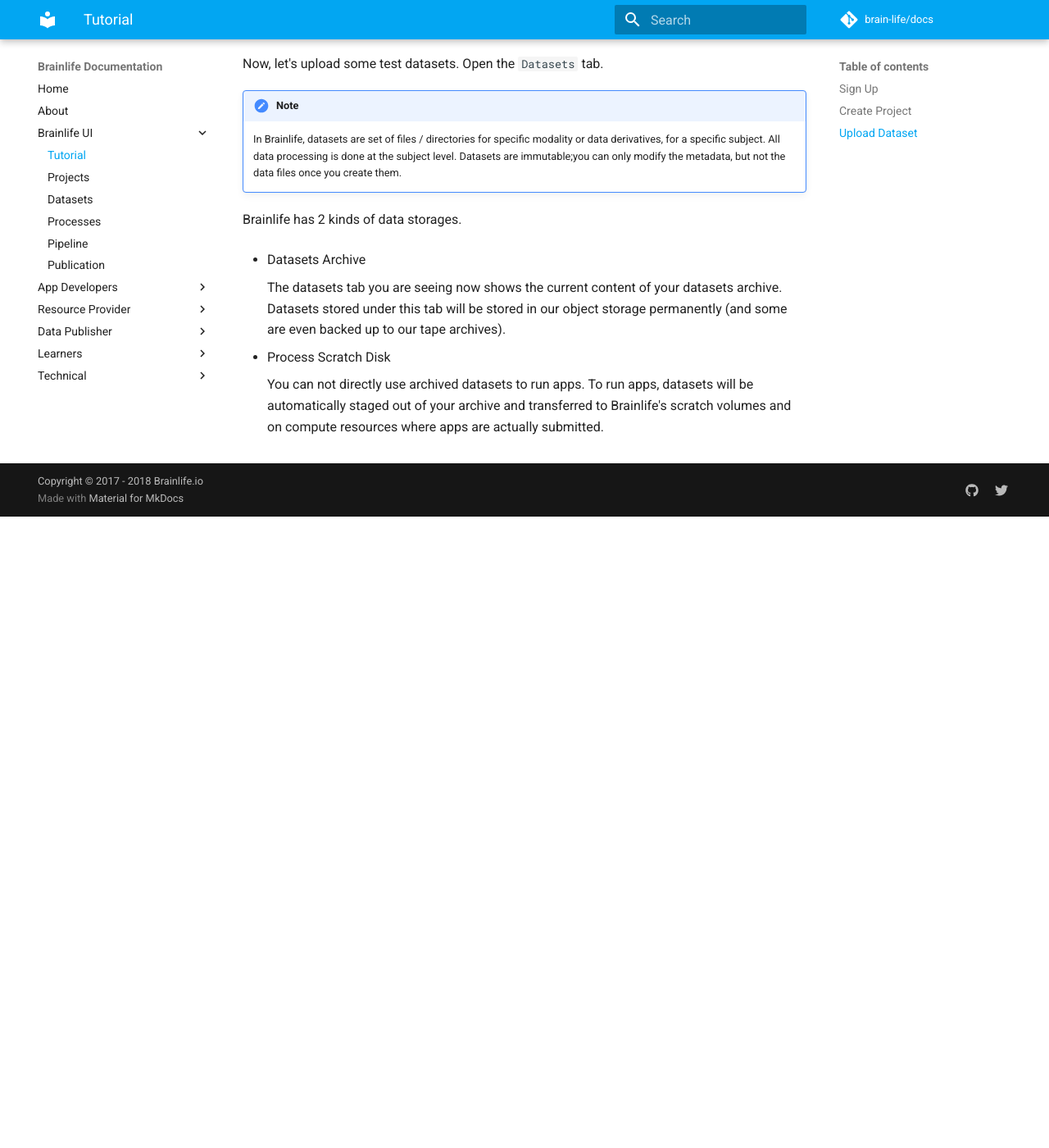
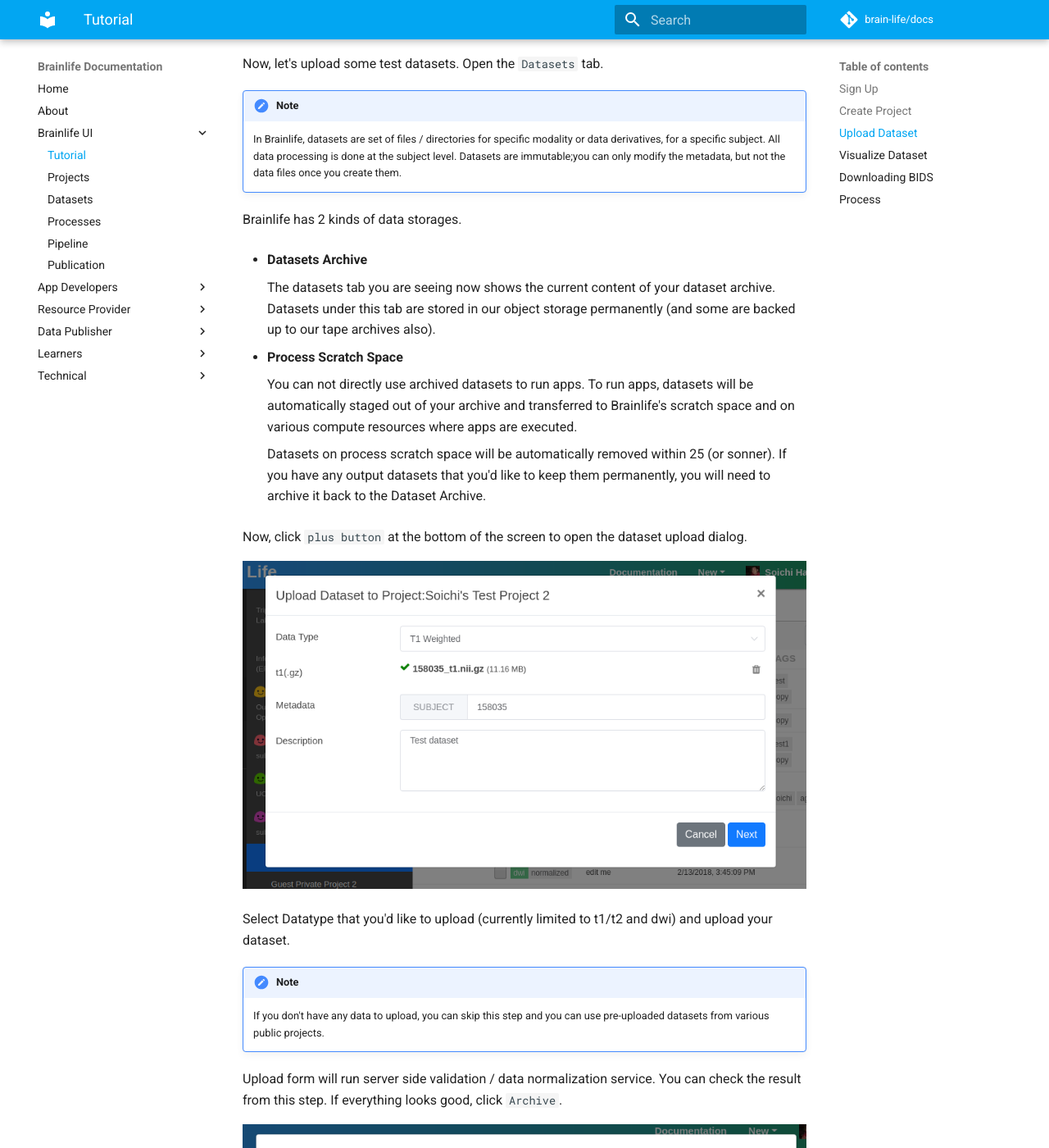
Before and after one commit to brainlife/docs, an MkDocs documentation site: the page built from docs/user/tutorial.md, in a window 1280 px wide and 1400 px high, scrolled down 1685 px. Shown: the whole window at 82% size. Built offline with MkDocs 1.6.1 and Material for MkDocs 9.7.7, drawn with Linux system fonts in a browser that asks for light colours; comment, search, counter and statistics services are not loaded; old or Windows-style settings are respelled for this version of MkDocs; before the commit the page ends 2315 px from its top, so only the background shows below that; some of the changed text lies outside the part shown.

Commit message:
added a bit more content on tutorial page. added fontawesome extension

```diff
--- a/docs/user/tutorial.md
+++ b/docs/user/tutorial.md
@@ -41,10 +41,60 @@
 
 Brainlife has 2 kinds of data storages.
 
-* Datasets Archive
+* **Datasets Archive**
 
-    The datasets tab you are seeing now shows the current content of your datasets archive. Datasets stored under this tab will be stored in our object storage permanently (and some are even backed up to our tape archives).
+    The datasets tab you are seeing now shows the current content of your dataset archive. Datasets under this tab are stored in our object storage permanently (and some are backed up to our tape archives also).
 
-* Process Scratch Disk
+* **Process Scratch Space**
 
-    You can not directly use archived datasets to run apps. To run apps, datasets will be automatically staged out of your archive and transferred to Brainlife's scratch volumes and on compute resources where apps are actually submitted.
+    You can not directly use archived datasets to run apps. To run apps, datasets will be automatically staged out of your archive and transferred to Brainlife's scratch space and on various compute resources where apps are executed.
+
+    Datasets on process scratch space will be automatically removed within 25 (or sonner). If you have any output datasets that you'd like to keep them permanently, you will need to archive it back to the Dataset Archive.
+
+Now, click `plus button` at the bottom of the screen to open the dataset upload dialog.
+
+![upload form](/img/upload.form.png)
+
+Select Datatype that you'd like to upload (currently limited to t1/t2 and dwi) and upload your dataset.
+
+!!! note
+    If you don't have any data to upload, you can skip this step and you can use pre-uploaded datasets from various public projects.
+
+Upload form will run server side validation / data normalization service. You can check the result from this step. If everything looks good, click `Archive`.
+
+![update validate](/img/upload.validate.png)
+
+Once uploaded, you should see a new dialog showing details about your new datasets. All archived datasets are immutable (readonly), but you can make changes to the metadata if necessary (desc, tags, etc..)
+
+![dataset](/img/dataset.png)
+
+!!! note
+    `Stored in` field shows where your dataset is archived. For larger dataset, it might take a while for it to be archived. Please give a few minutes.
+
+## Visualize Dataset
+
+Any datasets stored in Brainlife can be visualized using Web-based and Native(Docker) visualization apps registered for specific datatypes. To launch a visualizer, click on visualizer icon(:fa-eye:) at the top of dataset dialog.
+
+For example, `neuro/anat/t1` datasets can be visualized by following set of Visualization apps.
+
+![dataset](/img/viewers.png)
+
+!!! note
+    Similar to `Apps`, developers can develop and contribute new visualization apps to run on Brainlife. If you are developing visualization apps, or have apps that you'd like us to add, please contact us at [brlife@iu.edu](mailto:brlife@iu.edu).
+
+Click any of the visualization app that you'd like to launch to visualize your data.
+
+## Downloading BIDS
+
+You can search / select and bulk download datasets. On the dataset table, select datasets you'd like to download by clicking on the check box, then click `Download (BIDS)` button.
+
+![dataset](/img/download.png)
+
+Brainlife will stage selected datasets, and organize them into BIDS structure. Once the package is ready, you can click on `Download` button to download the tar ball containing all datasets you have selected.
+
+!!! note
+    At the moment, all datasets will simply be stored under `/derivatives` directory - due to limitation on BIDS specification.
+
+## Process
+
+A key feature of Brainlife is to be able to register
--- a/mkdocs.yml
+++ b/mkdocs.yml
@@ -51,3 +51,4 @@
   - admonition
   - codehilite
   - toc(permalink=true)
+  - fontawesome_markdown
```
Also changed, not shown: docs/user/project.md (+34 -0 lines), docs/img/dataset.png (added), docs/img/download.png (added), docs/img/upload.form.png (added), docs/img/upload.validate.png (added), docs/img/viewers.png (added).
